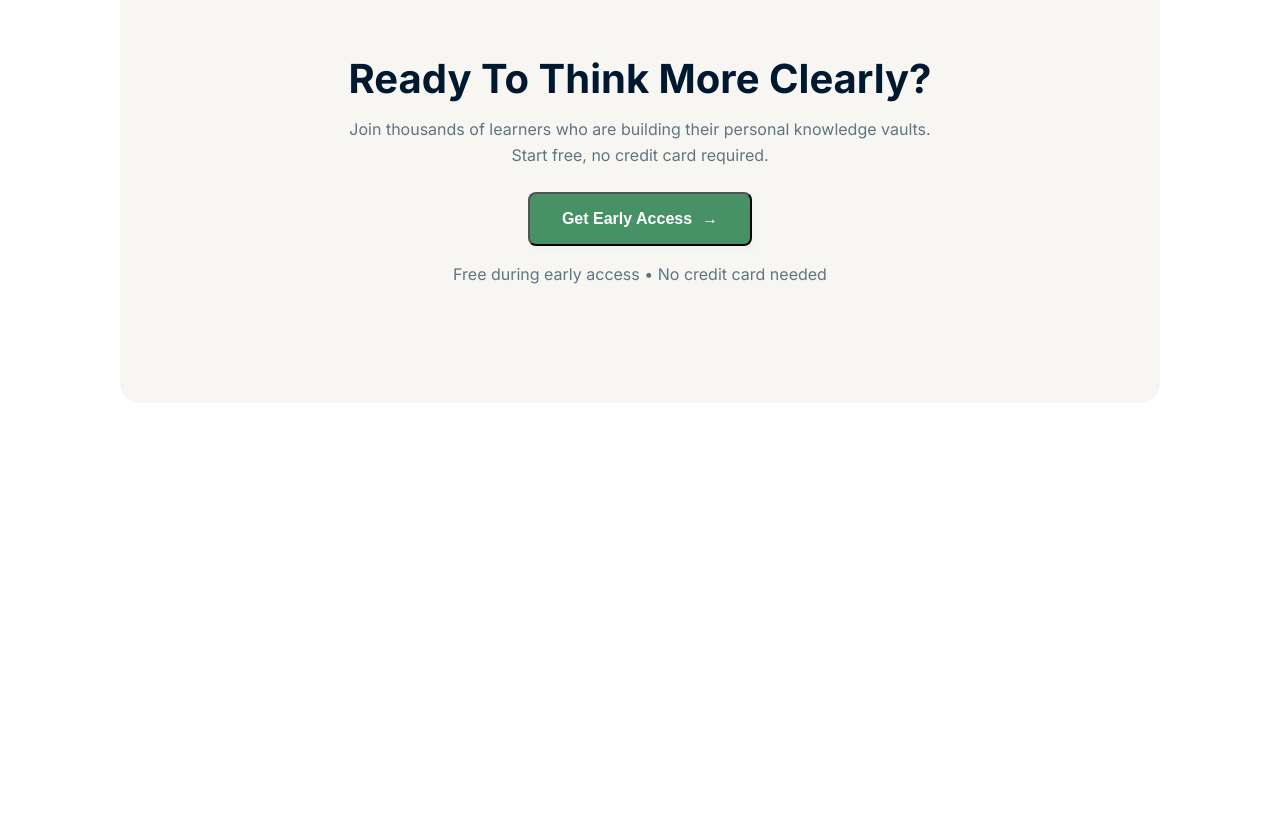
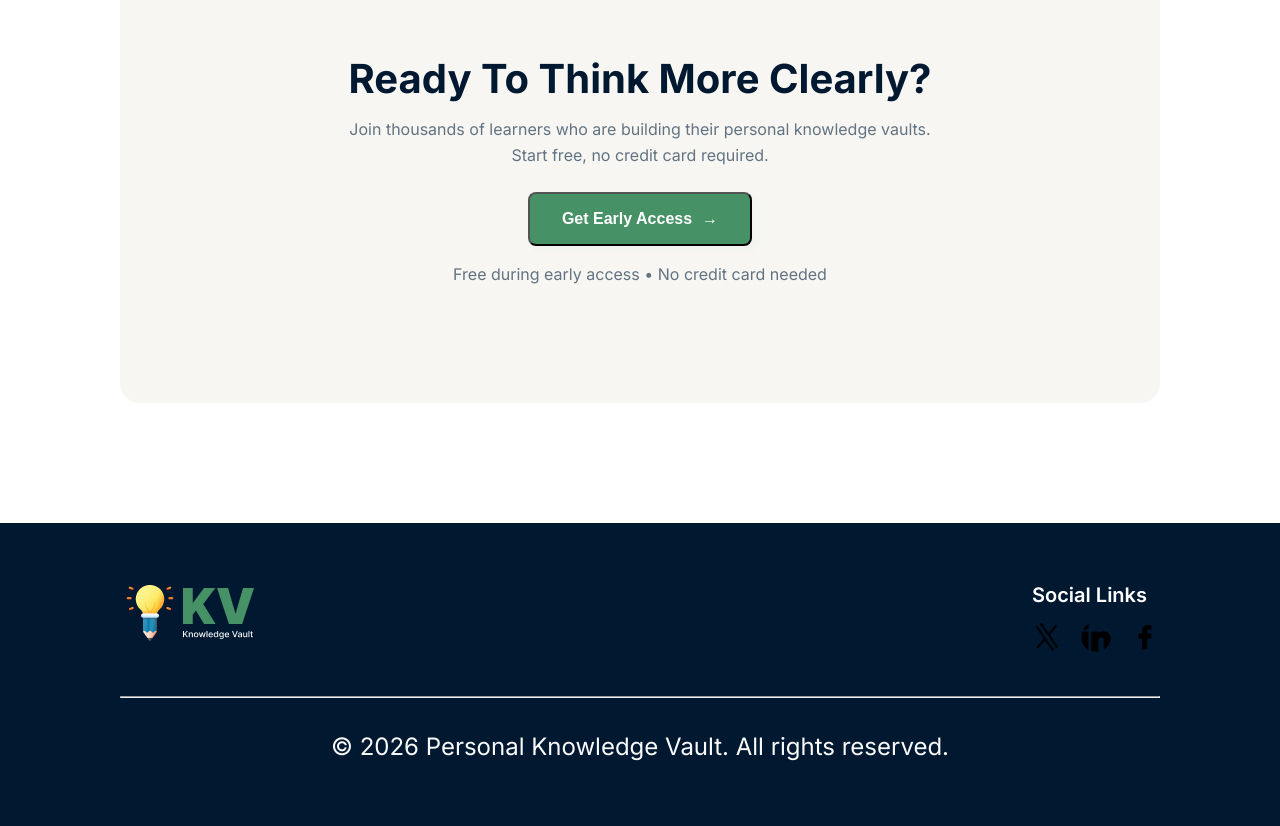
Before and after one commit to kibriya41/first-assignment, a plain HTML site: page index.html in a window 1280 px wide. Shown: the part 2401-3227 px from the top of the page. Before the commit the page ends 2924 px from the top, so only its background shows below. Drawn offline with Linux system fonts and the light colour scheme.

Commit message:
footer dun

```diff
--- a/index.html
+++ b/index.html
@@ -149,8 +149,35 @@
             </div>
         </section>
 
+        <section>
 
+            <footer class="main-footer">
+                <div class="footer-container">
+                    <div class="footer-top">
+                        <div class="footer-logo">
+                            <img src="assets/logo-footer.png" alt="">
+                        </div>
 
+                            <div class="social-links-area">
+                                <h4>Social Links</h4>
+                                <div class="social-icons">
 
+                                    <a href="#" ><img src="assets/5968958.png" alt="" class="fab fa-x-twitter"></a>
+                                    <a href="#" ><img src="assets/in.png" alt=""  class="fab fa-linkedin-in"></a>
+                                    <a href="#" ><img src="assets/facebook.png" alt="" class="fab fa-facebook-f"></a>
+
+                                </div>
+                            </div>
+                    </div>
+
+                        <hr class="footer-divider">
+
+                        <div class="footer-bottom">
+                            <p>&copy; 2026 Personal Knowledge Vault. All rights reserved.</p>
+                        </div>
+                </div>
+            </footer>
+
+        </section>
 </body>
 </html>
--- a/styles/Assognmet.css
+++ b/styles/Assognmet.css
@@ -316,15 +316,7 @@ p {
 }
 
 
-
-:root {
-  --navy-dark: #001d3d;
-  --green-action: #51966b;
-  --green-hover: #43815a;
-  --bg-off-white: #f9f8f4;
-  --text-muted: #6b7280;
-}
-
+/* cta style */
 .cta-section {
   padding: 120px 120px;
   background-color: #ffffff;
@@ -359,3 +351,65 @@ p {
   font-size: 16px;
   color: #627382;
 }
+
+
+
+/* :root {
+  --footer-bg: #00162d;
+  --footer-text: #ffffff;
+  --footer-muted: #a0aec0;
+} */
+
+.main-footer {
+  background-color: #001931;
+  color: #ffffff;
+  padding: 60px 120px;
+}
+
+.footer-container {
+  max-width: 1600px;
+  margin: 0 auto;
+}
+
+.footer-top {
+  display: flex;
+  justify-content: space-between;
+  align-items: flex-start;
+  margin-bottom: 40px;
+}
+
+.social-links-area h4 {
+  font-size: 20px;
+  margin-bottom: 15px;
+  font-weight: 600;
+}
+
+.social-icons {
+  display: flex;
+  gap: 19px;
+  justify-content: flex-end;
+}
+
+.social-icons img{
+  max-width: 30px;
+  max-height: 30px;
+  border-radius: 50%;
+}
+
+.social-icons a:hover {
+  opacity: 0.8;
+}
+
+.footer-divider {
+  margin-bottom: 30px;
+}
+
+.footer-bottom {
+  text-align: center;
+}
+
+.footer-bottom p {
+ color: #FAFAFA;
+  font-size: 24px;
+  margin: 0;
+}
```
Also changed, not shown: assets/5968958.png (added), assets/facebook.png (added), assets/in.png (added), assets/x-social-media-white-round-icon.png (added), assets/x-twitter-logo-on-black-circle-5694247.png (added).
